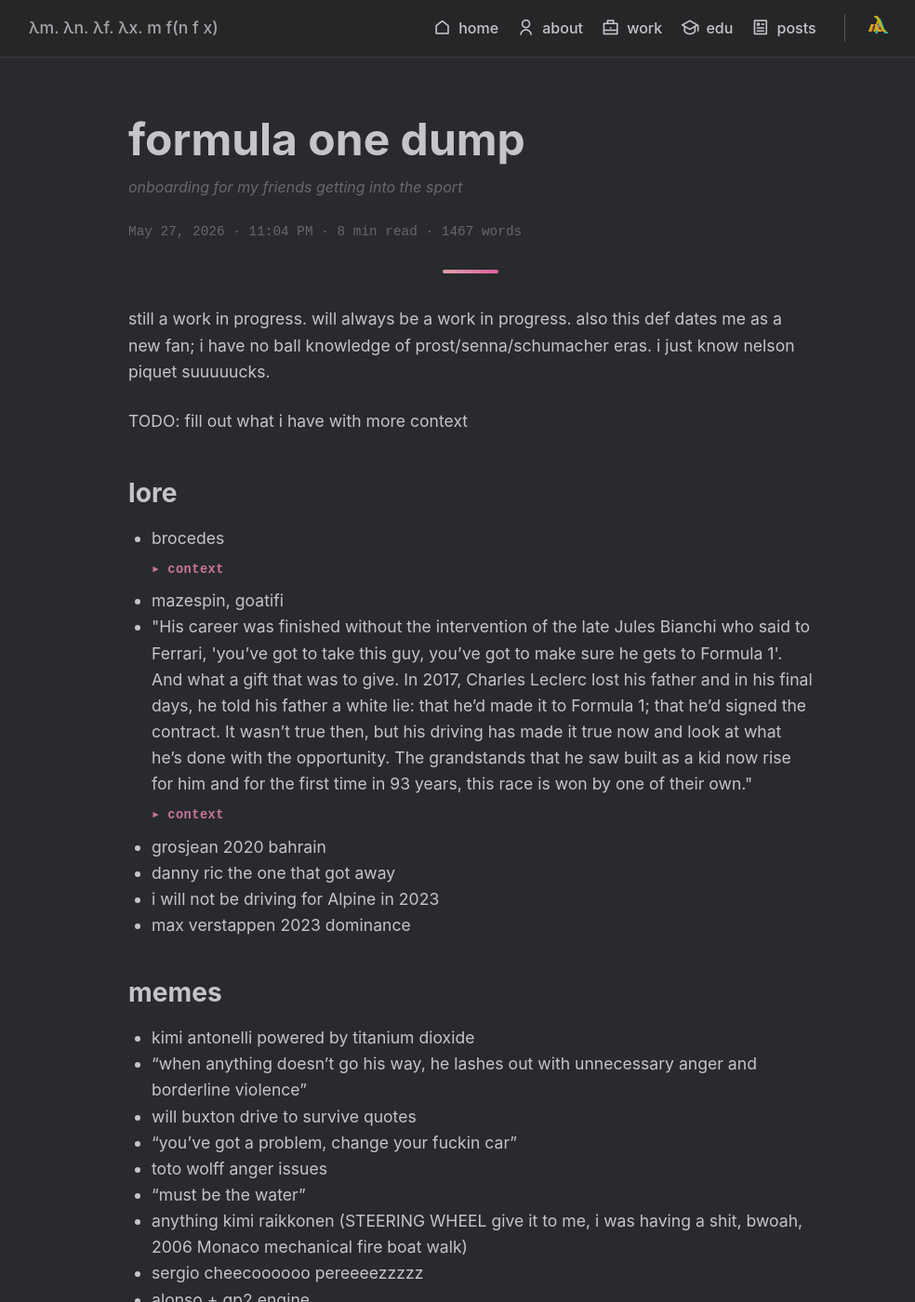
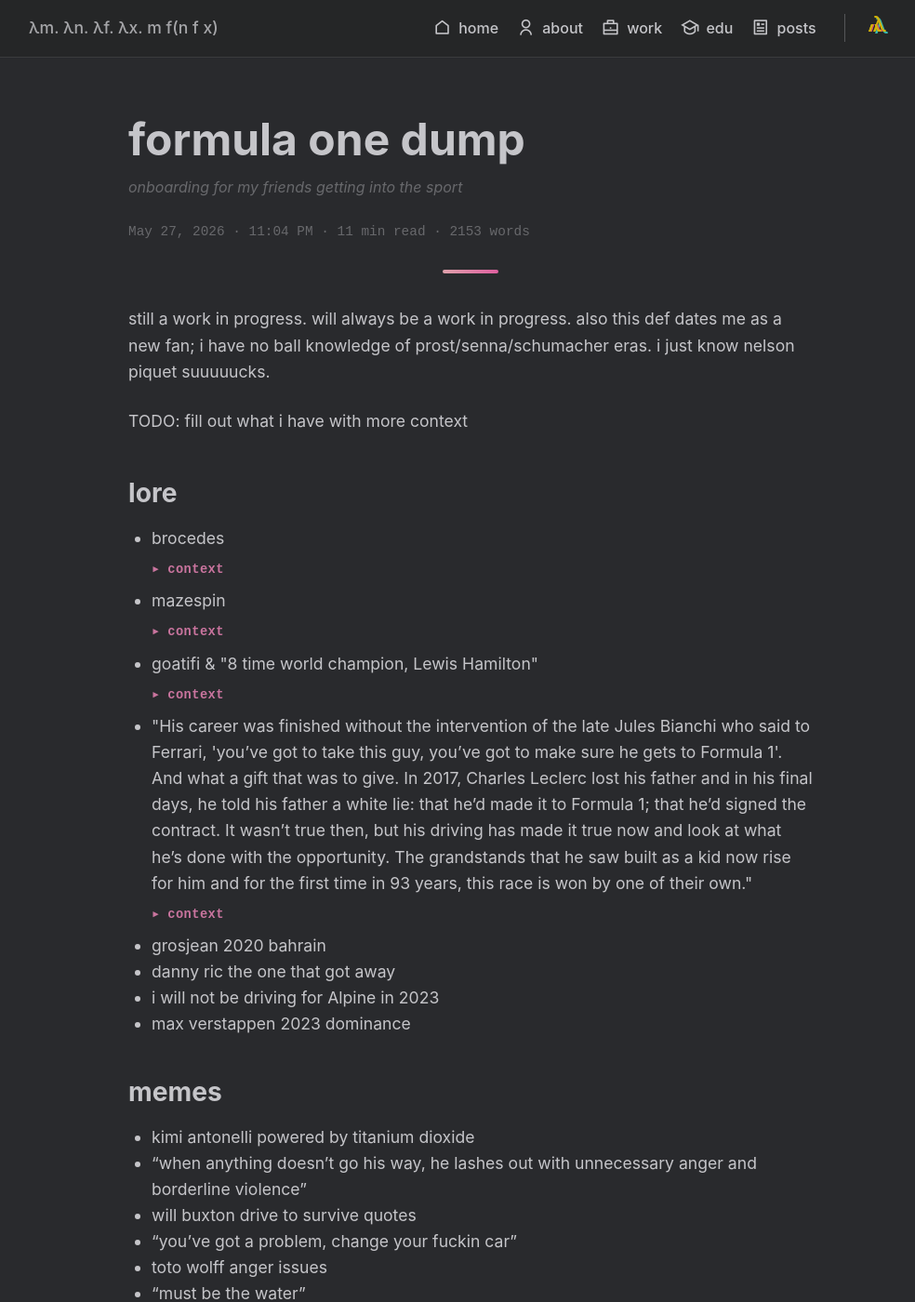
Before and after one commit to annrpom/annrpom.github.io, a Jekyll site: the page built from _posts/2026/2026-05-27-formula-one-dump.md, in a window 1280 px wide and 1400 px high. Shown: the whole window at 93% size, without its empty margins (134-1118 px from the left). Built offline with Jekyll 4.4.1, drawn with Linux system fonts in a browser that asks for light colours; nearby versions of some CDN libraries; some of the changed lines change nothing that is shown; some of the changed text lies outside the part shown.

Commit message:
mazespin, goatifi, 8 time wdc LH

```diff
--- a/_posts/2026/2026-05-27-formula-one-dump.md
+++ b/_posts/2026/2026-05-27-formula-one-dump.md
@@ -31,7 +31,7 @@
 
 Five days after winning the championship, Rosberg retired. He said: "The mental and emotional toll of fighting Lewis for three years broke something in me. I can't do another year of that intensity." He was the first reigning champion to retire since Alain Prost in 1993.<br><br>
 
-Brocedes gets mentioned a lot in the F1 community to this day - with variations of other portmanteaus like britcedes (Sir Lewis Hamilton + George Russell; they're both British and posh) and bratcedes (George Russell + Andrea Kimi Antonelli; they're like siblings and Kimi is like 13(exaggeration)) to describe the continued state of inter-team dynamics in the sport.<br><br>
+Brocedes gets mentioned a lot in the F1 community to this day - with variations of other portmanteaus like britcedes (Sir Lewis Hamilton + George Russell; they're both British and posh) and bratcedes (George Russell + Andrea Kimi Antonelli; they're like siblings and Kimi is like 13 (exaggeration)) to describe the continued state of inter-team dynamics in the sport.<br><br>
 
 <a href="https://annagutierrez.substack.com/p/anything-but-a-lover" target="_blank" style="color:rgba(255,80,160,0.7);">further reading: anything but a lover — anna gutierrez</a><br><br>
 
@@ -39,7 +39,26 @@
 </p>
     </details>
   </li>
-  <li>mazespin, goatifi</li>
+  <li>mazespin
+    <details class="context-details">
+      <summary>context</summary>
+      <p style="margin-top:6px; margin-bottom:8px; padding:6px 0 0 14px; border-left:2px solid rgba(255,80,160,0.45); font-size:0.88em; color:rgba(197,197,201,0.65); line-height:1.75;">Nikita Mazepin is a Russian driver who raced for Haas in 2021. The nickname, mazespin, is self-explanatory: the man spun. A lot. He spun in his very first F1 race (Bahrain 2021), and kept spinning throughout the season to the point that it became a meme. Fans built dedicated real-time tracking websites (didmazespin.com, hasmazepinspuntoday.com) and a whole <a href="https://x.com/DidMazepinSpin" target="_blank" style="color:rgba(255,80,160,0.7);">twitter account</a> just to track it (all now defunct, presumably because he's no longer in F1). He left F1 after one season with more spins than race starts (22 spins and 21 race starts).<br><br>
+
+Also: his father, Dmitry Mazepin, is a Russian oligarch whose company (Uralkali) became Haas's title sponsor in 2021, giving mazespin the pay driver accusations. A "pay driver" is when a driver has serious money behind them and a cash-strapped team takes them on for it - not purely on merit. Mazespin was also embroiled in a sexual assault scandal before his first race even started, when a video of him groping a woman in a car circulated on social media; the fallout was devastatingly minimal at the time. Ultimately, in February 2022, Russia invaded Ukraine and Haas terminated his contract within days and stripped the Uralkali branding off the car before the season opener.
+</p>
+    </details>
+  </li>
+  <li>goatifi & "8 time world champion, Lewis Hamilton"
+    <details class="context-details">
+      <summary>context</summary>
+      <p style="margin-top:6px; margin-bottom:8px; padding:6px 0 0 14px; border-left:2px solid rgba(255,80,160,0.45); font-size:0.88em; color:rgba(197,197,201,0.65); line-height:1.75;">Nicholas Latifi is a Canadian driver who raced for Williams from 2020–2022. Another pay-driver situation: his father, Michael Latifi, is a billionaire who owned a minority stake in Williams. "Goatifi" is semi-satirical and it comes from the fact that he was a backmarker + kicked off one of the most controversial moments in recent F1 history: during the 2021 Abu Dhabi GP (the final race), nearing the final lap of the championship fight between Lewis Hamilton and Max Verstappen, Lewis was leading and about to win his 8th world title. On lap 53 of 58, Nicholas crashed his Williams and triggered a Safety Car. Race director Michael Masi then made a call that broke established procedure: he allowed the lapped (slower) cars <em>between only</em> Lewis and Max (not all of them) to unlap themselves, then restarted the race with one lap to go (cue the iconic Toto Wolff "no michael! no michael no! that was so not right!" line). Max, who had pitted for fresh softs under the Safety Car, passed Lewis on the final lap. Max won his first championship.<br><br>
+
+It's worth calling out explicitly: the controversy isn't just that Masi only let *some* cars unlap - it's that following the correct procedure (letting *all* lapped cars through) would have meant the safety car could only peel off just *one* corner from the chequered flag. Technically there's one corner of live racing, but practically, it's impossible to overtake: the cars are in single file at safety car speeds, Lewis floors it the moment the safety car peels off, and Max has no run-up whatsoever to make a move. It's effectively the same as finishing under safety car. Lewis wins 8th title. The only reason a full lap of racing happened at all is because Masi skipped the cars behind Verstappen and rushed the restart. The FIA's own post-race debrief effectively confirmed this.<br><br>
+
+The FIA launched an investigation into Abu Dhabi, concluded that Masi had not followed the correct procedure, replaced him as race director, and introduced a new Safety Car restart protocol. Latifi (and Masi) received death threats. Lewis fans (#TeamLH) took to spamming "8 time world champion idc idc" in every comments section on earth (not even F1 related). Nicholas retired from F1 after the 2022 season; the moniker goatifi stuck because depending on which side of the 2021 championship you're on, he either "ruined everything" or accidentally delivered the greatest moment in the sport. Unlike Mazespin, rational folks find him endearing.
+</p>
+    </details>
+  </li>
   <li>"His career was finished without the intervention of the late Jules Bianchi who said to Ferrari, 'you’ve got to take this guy, you’ve got to make sure he gets to Formula 1'. And what a gift that was to give. In 2017, Charles Leclerc lost his father and in his final days, he told his father a white lie: that he’d made it to Formula 1; that he’d signed the contract. It wasn’t true then, but his driving has made it true now and look at what he’s done with the opportunity. The grandstands that he saw built as a kid now rise for him and for the first time in 93 years, this race is won by one of their own."
     <details class=”context-details”>
       <summary>context</summary>
@@ -67,6 +86,7 @@
 - toto wolff anger issues
 - "must be the water"
 - anything kimi raikkonen (STEERING WHEEL give it to me, i was having a shit, bwoah, 2006 Monaco mechanical fire boat walk)
+- lance stroll interrupts
 - sergio cheecoooooo pereeeezzzzz
 - alonso + gp2 engine
 
@@ -89,3 +109,5 @@
 i anticipate that reading some of the lore might be confusing. i'm listing out some commonly asked questions about the sport, along with answers, to help:
 
 - wait so is it a team or individual sport? who competes with who?
+- so how does one become a driver?
+- don't they just drive in circles? i don't get it
```
